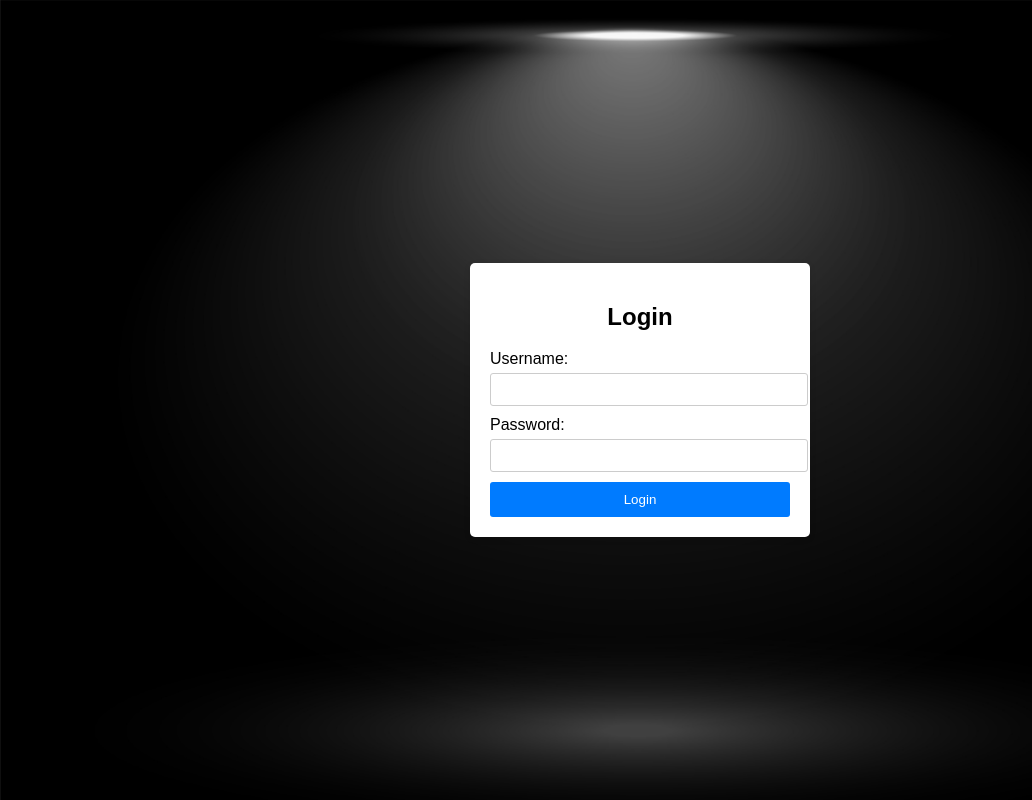
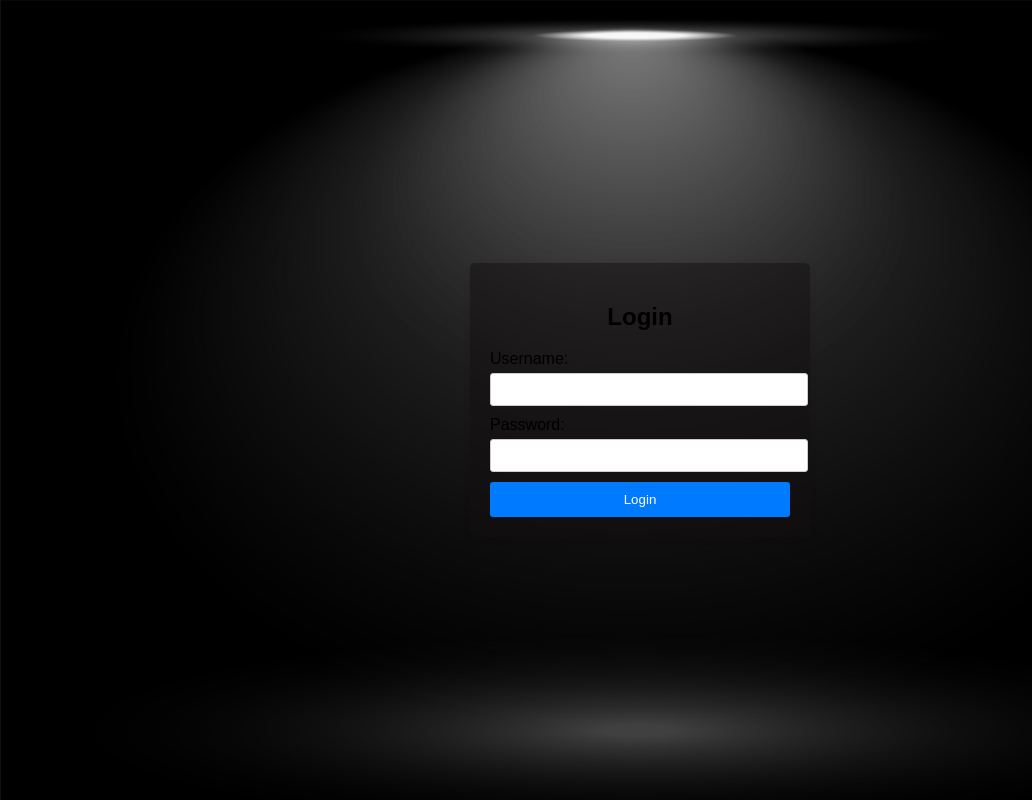
Before and after one commit to Mohanapriyan1386/login.com, a plain HTML site: page index.html in a window 1280 px wide. Shown: the whole page, without its empty margins (0-1032 px from the left). Drawn offline with Linux system fonts and the light colour scheme.

Commit message:
Update index.html

```diff
--- a/index.html
+++ b/index.html
@@ -17,7 +17,7 @@
             height: 100vh;
         }
         .login-container {
-            background-color: white;
+            background-color: rgba(18, 15, 15, 0.5);
             padding: 20px;
             border-radius: 5px;
             box-shadow: 0 2px 6px rgba(0, 0, 0, 0.1);
```
